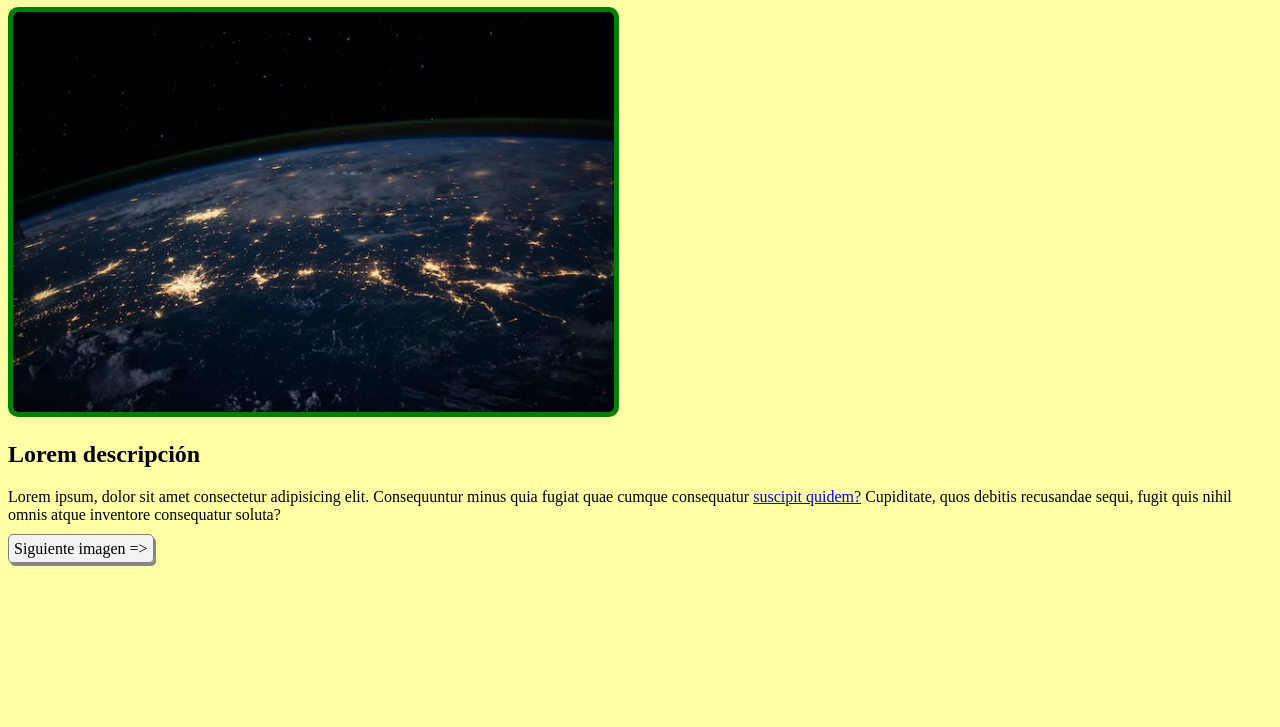
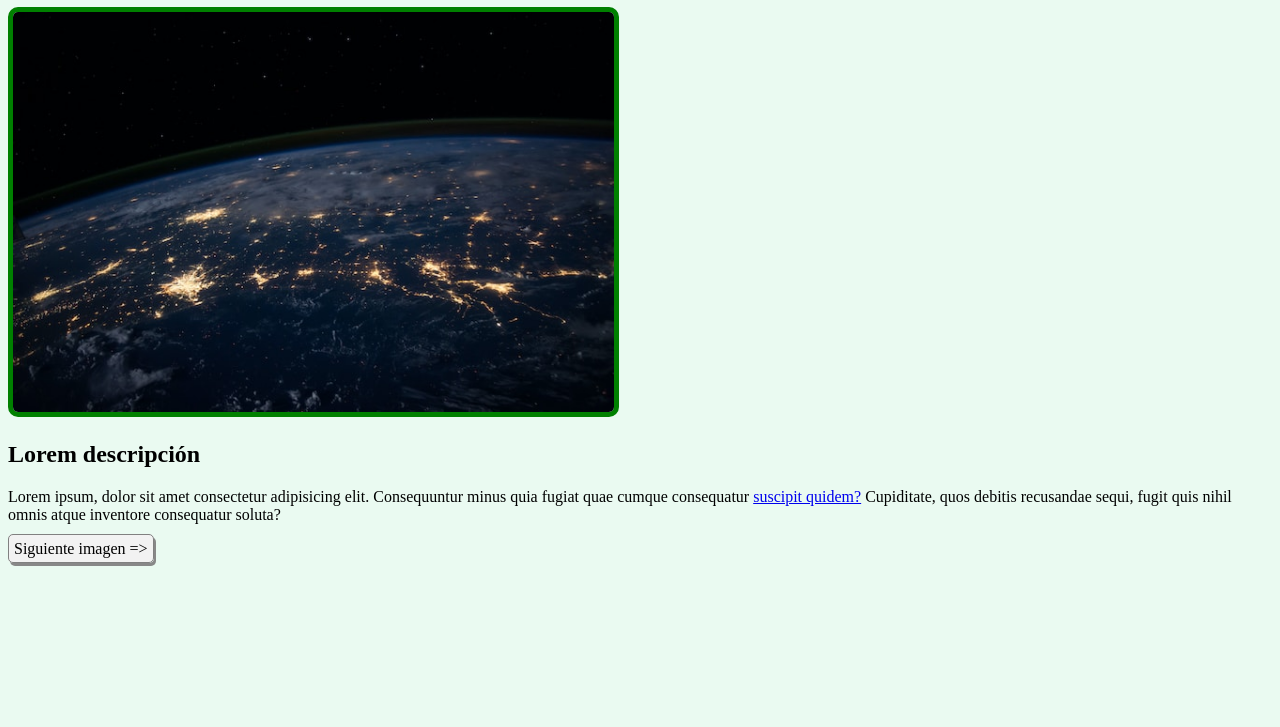
Before and after one commit to melissaoliveiras/trello, a plain HTML site: page page1.html in a window 1280 px wide. Shown: the part 73-800 px from the top of the page. Drawn offline with Linux system fonts and the light colour scheme.

Commit message:
Update styles.css

```diff
--- a/styles.css
+++ b/styles.css
@@ -1,5 +1,5 @@
 body {
-    background-color: rgb(255, 255, 165);
+    background-color: rgb(234, 250, 241 );
 }
 
 .image{
```
